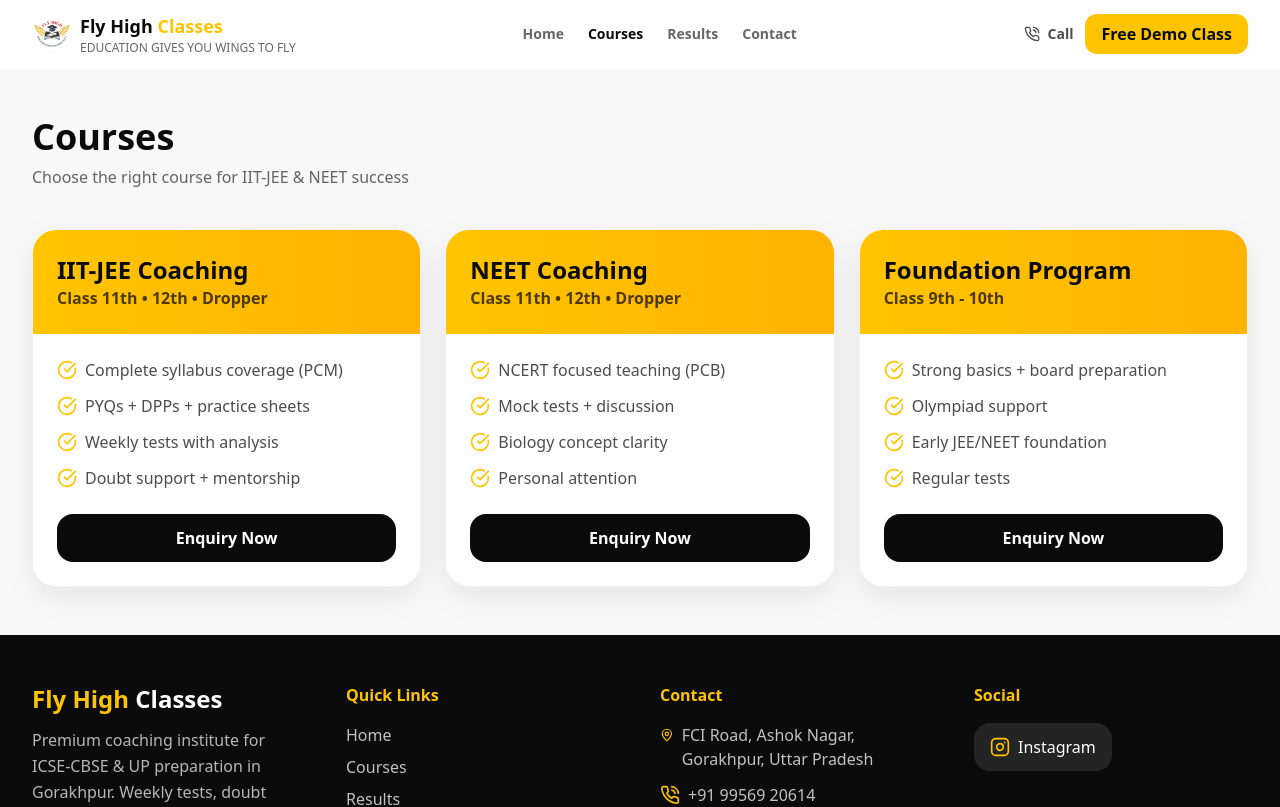
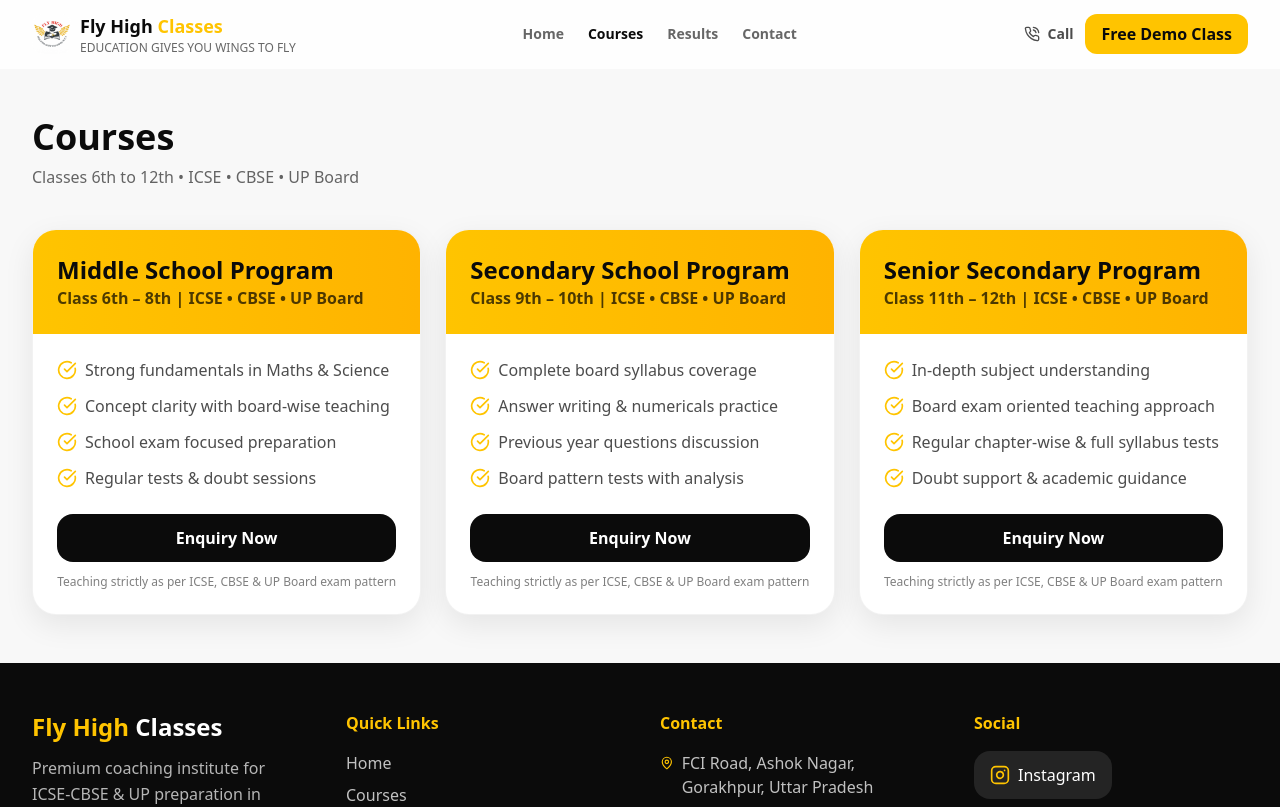
Before and after one commit to sunilvishwakarma8778-rgb/fly-hight, a React (Vite) app: page /courses in a window 1280 px wide. Shown: the top 807 px of the page. Built offline with nearby package versions, Linux system fonts and the light colour scheme.

Commit message:
Fix 404 refresh issue and update pages

```diff
--- a/src/components/Footer.tsx
+++ b/src/components/Footer.tsx
@@ -1,5 +1,5 @@
 import { Link } from "react-router-dom";
-import { Instagram, PhoneCall, MapPin, MessageCircle } from "lucide-react";
+import { Instagram,Facebook,PhoneCall, MapPin, MessageCircle } from "lucide-react";
 
 export default function Footer() {
   return (
--- a/src/pages/Courses.tsx
+++ b/src/pages/Courses.tsx
@@ -5,33 +5,33 @@
 
 const courseData = [
   {
-    title: "IIT-JEE Coaching",
-    subtitle: "Class 11th • 12th • Dropper",
+    title: "Middle School Program",
+    subtitle: "Class 6th – 8th | ICSE • CBSE • UP Board",
     points: [
-      "Complete syllabus coverage (PCM)",
-      "PYQs + DPPs + practice sheets",
-      "Weekly tests with analysis",
-      "Doubt support + mentorship",
+      "Strong fundamentals in Maths & Science",
+      "Concept clarity with board-wise teaching",
+      "School exam focused preparation",
+      "Regular tests & doubt sessions",
     ],
   },
   {
-    title: "NEET Coaching",
-    subtitle: "Class 11th • 12th • Dropper",
+    title: "Secondary School Program",
+    subtitle: "Class 9th – 10th | ICSE • CBSE • UP Board",
     points: [
-      "NCERT focused teaching (PCB)",
-      "Mock tests + discussion",
-      "Biology concept clarity",
-      "Personal attention",
+      "Complete board syllabus coverage",
+      "Answer writing & numericals practice",
+      "Previous year questions discussion",
+      "Board pattern tests with analysis",
     ],
   },
   {
-    title: "Foundation Program",
-    subtitle: "Class 9th - 10th",
+    title: "Senior Secondary Program",
+    subtitle: "Class 11th – 12th | ICSE • CBSE • UP Board",
     points: [
-      "Strong basics + board preparation",
-      "Olympiad support",
-      "Early JEE/NEET foundation",
-      "Regular tests",
+      "In-depth subject understanding",
+      "Board exam oriented teaching approach",
+      "Regular chapter-wise & full syllabus tests",
+      "Doubt support & academic guidance",
     ],
   },
 ];
@@ -40,11 +40,14 @@
   return (
     <div className="container-max py-12">
       <motion.div variants={stagger} initial="hidden" animate="show">
-        <motion.h1 variants={fadeUp} className="text-3xl md:text-4xl font-extrabold">
+        <motion.h1
+          variants={fadeUp}
+          className="text-3xl md:text-4xl font-extrabold"
+        >
           Courses
         </motion.h1>
         <motion.p variants={fadeUp} className="mt-2 text-black/60">
-          Choose the right course for IIT-JEE & NEET success
+          Classes 6th to 12th • ICSE • CBSE • UP Board
         </motion.p>
       </motion.div>
 
@@ -55,7 +58,7 @@
         viewport={{ once: true, amount: 0.2 }}
         className="mt-10 grid grid-cols-1 md:grid-cols-3 gap-6"
       >
-        {courseData.map((c, idx) => (
+        {courseData.map((course, idx) => (
           <motion.div
             key={idx}
             variants={fadeUp}
@@ -63,15 +66,22 @@
             className="bg-white rounded-3xl shadow-soft border border-black/5 overflow-hidden"
           >
             <div className="p-6 bg-gradient-to-r from-flyYellow to-flyYellowDark">
-              <h2 className="text-2xl font-extrabold">{c.title}</h2>
-              <p className="text-black/70 font-semibold">{c.subtitle}</p>
+              <h2 className="text-2xl font-extrabold">
+                {course.title}
+              </h2>
+              <p className="text-black/70 font-semibold">
+                {course.subtitle}
+              </p>
             </div>
+
             <div className="p-6">
               <ul className="space-y-3">
-                {c.points.map((p, i) => (
+                {course.points.map((point, i) => (
                   <li key={i} className="flex items-start gap-2">
                     <CheckCircle className="w-5 h-5 text-flyYellow mt-0.5" />
-                    <span className="text-black/70">{p}</span>
+                    <span className="text-black/70">
+                      {point}
+                    </span>
                   </li>
                 ))}
               </ul>
@@ -82,6 +92,10 @@
               >
                 Enquiry Now
               </Link>
+
+              <p className="mt-3 text-center text-xs text-black/50">
+                Teaching strictly as per ICSE, CBSE & UP Board exam pattern
+              </p>
             </div>
           </motion.div>
         ))}
--- a/src/pages/Home.tsx
+++ b/src/pages/Home.tsx
@@ -25,42 +25,42 @@
   { value: 10, label: "Years Experience", suffix: "+" },
 ];
 
-const courses = [
-  {
-    title: "ICSE",
-    sub: "11th • 12th • Dropper",
-    points: ["PCM focused learning", "PYQs + sheets", "Mock tests", "Mentor support"],
-  },
-  {
-    title: "CBSE",
-    sub: "11th • 12th • Dropper",
-    points: ["NCERT focus", "PCB preparation", "Test discussion", "Doubt support"],
-  },
-  {
-    title: "UP",
-    sub: "Class 9th - 10th",
-    points: ["Strong basics", "Board prep", "Olympiad support", "Early foundation"],
-  },
-];
+// const courses = [
+//   {
+//     title: "ICSE",
+//     sub: "11th • 12th • Dropper",
+//     points: ["PCM focused learning", "PYQs + sheets", "Mock tests", "Mentor support"],
+//   },
+//   {
+//     title: "CBSE",
+//     sub: "11th • 12th • Dropper",
+//     points: ["NCERT focus", "PCB preparation", "Test discussion", "Doubt support"],
+//   },
+//   {
+//     title: "UP",
+//     sub: "Class 9th - 10th",
+//     points: ["Strong basics", "Board prep", "Olympiad support", "Early foundation"],
+//   },
+// ];
 
 const toppers = [
   {
     name: "Anjali Verma",
-    rank: "AIR 45 (JEE Advanced)",
+    rank: "CBSE",
     year: "2025",
     score: "99.2 Percentile",
     img: "https://images.unsplash.com/photo-1544005313-94ddf0286df2?auto=format&fit=crop&w=800&q=80",
   },
   {
     name: "Vikash Yadav",
-    rank: "AIR 78 (NEET)",
+    rank: "CBSE",
     year: "2025",
-    score: "670/720",
+    score: "99.2 Percentile",
     img: "https://images.unsplash.com/photo-1500648767791-00dcc994a43e?auto=format&fit=crop&w=800&q=80",
   },
   {
     name: "Sneha Gupta",
-    rank: "AIR 123 (JEE Mains)",
+    rank: "CBSE",
     year: "2025",
     score: "98.6 Percentile",
     img: "https://images.unsplash.com/photo-1548142813-c348350df52b?auto=format&fit=crop&w=800&q=80",
@@ -266,7 +266,7 @@
       </section>
 
       {/* Courses */}
-      <section className="bg-flyBg">
+      {/* <section className="bg-flyBg">
         <div className="container-max py-16">
           <div className="text-center">
             <h2 className="text-3xl md:text-4xl font-extrabold">Courses</h2>
@@ -300,18 +300,18 @@
                       </li>
                     ))}
                   </ul>
-                  {/* <Link
+                  <Link
                     to="/courses"
                     className="mt-6 inline-flex w-full justify-center bg-flyBlack text-white px-5 py-3 rounded-2xl font-extrabold hover:bg-black/90 transition"
                   >
                     View Details
-                  </Link> */}
+                  </Link>
                 </div>
               </motion.div>
             ))}
           </motion.div>
         </div>
-      </section>
+      </section> */}
 
       {/* Results */}
       <section className="bg-white">
@@ -356,12 +356,12 @@
                     <span className="text-black/70 font-bold text-sm">{t.score}</span>
                   </div>
 
-                  <Link
+                  {/* <Link
                     to="/results"
                     className="mt-5 inline-flex w-full justify-center bg-flyBlack text-white px-5 py-3 rounded-2xl font-extrabold hover:bg-black/90 transition"
                   >
                     View Full Result
-                  </Link>
+                  </Link> */}
                 </div>
               </motion.div>
             ))}
@@ -448,7 +448,7 @@
                   <p className="mt-4 text-black/70 italic">"{t.text}"</p>
                   <div className="mt-5">
                     <p className="font-extrabold">{t.name}</p>
-                    <p className="text-sm text-black/60">{t.tag}</p>
+                    {/* <p className="text-sm text-black/60">{t.tag}</p> */}
                   </div>
                 </motion.div>
               ))}
@@ -462,7 +462,7 @@
         <div className="container-max py-16 text-center">
           <h2 className="text-3xl md:text-4xl font-extrabold">Ready to Start Your Journey?</h2>
           <p className="mt-3 text-white/75 text-lg">
-            Book your free demo class and start IIT-JEE / NEET preparation in Gorakhpur.
+            Book your free demo class and start ICSE-CBSE / UP preparation in Gorakhpur.
           </p>
           <div className="mt-8 flex flex-col sm:flex-row justify-center gap-4">
             <Link
```
